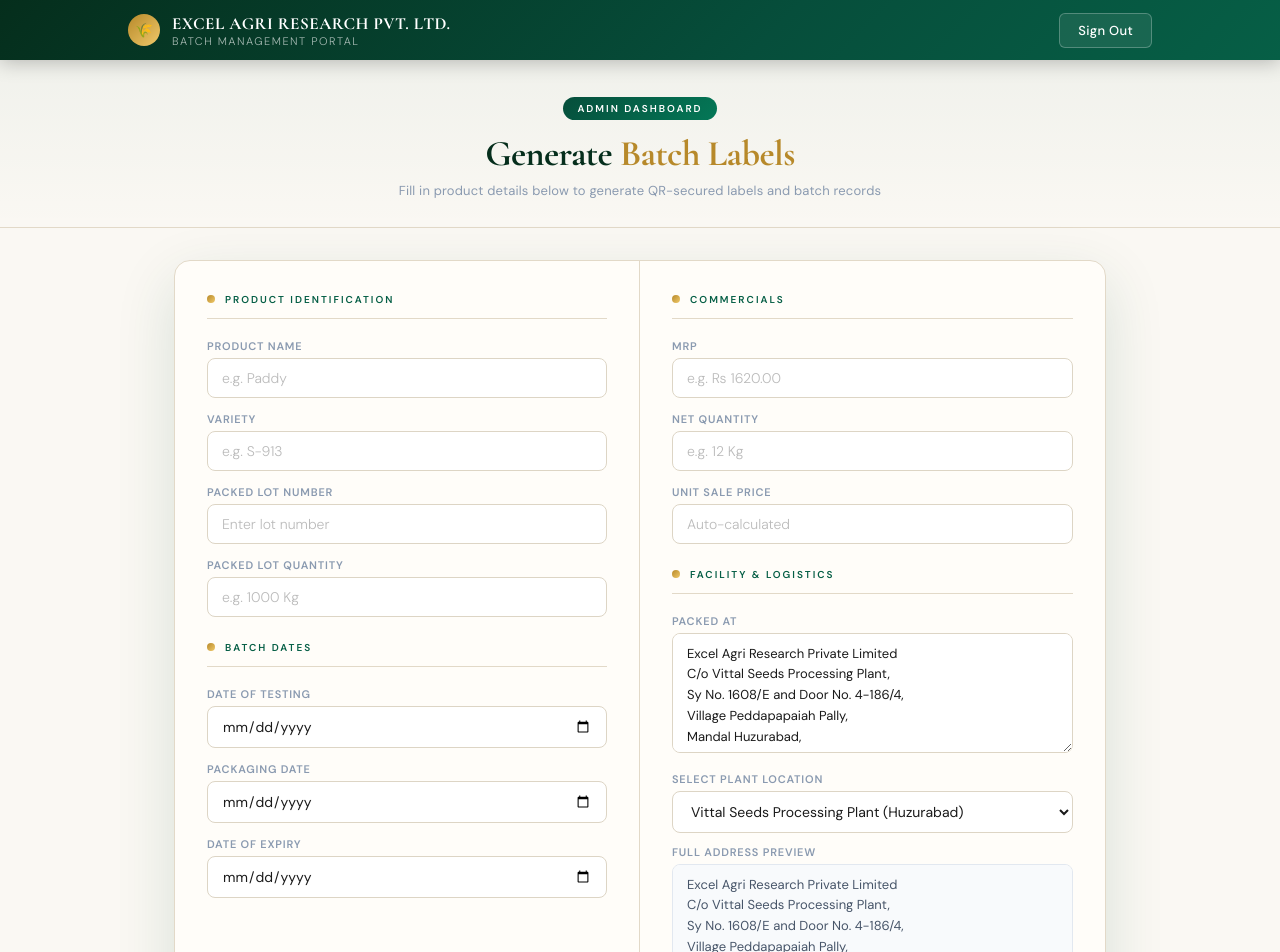
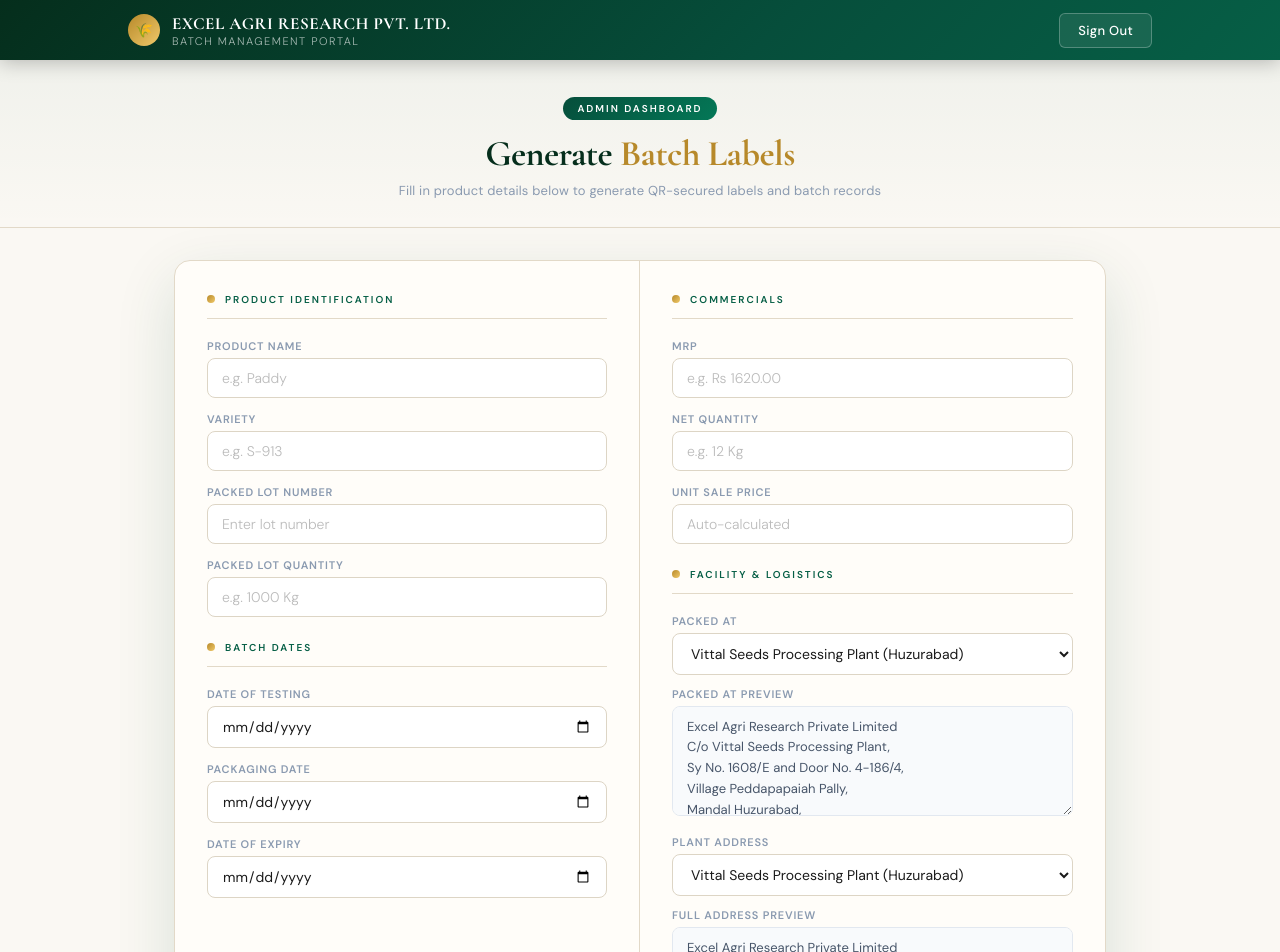
Before and after one commit to bhavanikrishnajakkam/frontendforexcelseeds, a React (Vite) app: page /admin/dashboard in a window 1280 px wide. Shown: the top 952 px of the page. Built offline with nearby package versions, Linux system fonts and the light colour scheme; no server answers; sample sign-in values are in the browser's storage.

Commit message:
introduced dropdown for packed at

```diff
--- a/src/pages/AdminDashboard.jsx
+++ b/src/pages/AdminDashboard.jsx
@@ -16,6 +16,7 @@
     mrp: '', totalWeight: '', netQty: '', unitSalePrice: '',
     packedAt: 'Excel Agri Research Private Limited \nC/o Vittal Seeds Processing Plant,\nSy No. 1608/E and Door No. 4-186/4,\nVillage Peddapapaiah Pally,\nMandal Huzurabad,\nDistrict Karimnagar - 505498,\nTelangana.',
     plantAddress: addressOption1,
+    packedAt: addressOption1,
     producedBy: 'EXCEL AGRI RESEARCH PVT.LTD',
     quantity: 10
   });
@@ -542,20 +543,51 @@
                   <input className="dash-input" name="unitSalePrice" placeholder="Auto-calculated" value={formData.unitSalePrice} onChange={handleChange} required />
                 </div>
 
+
+
+
+
+                {/* ── DROPDOWN IMPLEMENTATION HERE ── */}
+                {/* ── DROPDOWN & PREVIEW IMPLEMENTATION ── */}
+
                 <div className="dash-section-header" style={{ marginTop: '24px' }}>
                   <div className="dash-section-dot"></div>
                   <span className="dash-section-title">Facility & Logistics</span>
                 </div>
 
+                {/* ── PACKED AT DROPDOWN & PREVIEW ── */}
                 <div className="dash-input-wrap">
                   <label className="dash-label">Packed At</label>
-                  <textarea className="dash-textarea" style={{ height: '120px' }} name="packedAt" value={formData.packedAt} onChange={handleChange} required />
+                  <select
+                    className="dash-input"
+                    name="packedAt"
+                    value={formData.packedAt}
+                    onChange={handleChange}
+                    required
+                    style={{ cursor: 'pointer', marginBottom: '12px' }}
+                  >
+                    <option value={addressOption1}>Vittal Seeds Processing Plant (Huzurabad)</option>
+                    <option value={addressOption2}>Surya Agri Tech (Siddipet)</option>
+                  </select>
+
+                  <label className="dash-label">Packed At Preview</label>
+                  <textarea
+                    className="dash-textarea"
+                    style={{
+                      height: '110px',
+                      backgroundColor: '#f8fafc',
+                      color: '#475569',
+                      cursor: 'not-allowed',
+                      borderColor: '#e2e8f0'
+                    }}
+                    value={formData.packedAt}
+                    readOnly
+                  />
                 </div>
 
-                {/* ── DROPDOWN IMPLEMENTATION HERE ── */}
-                {/* ── DROPDOWN & PREVIEW IMPLEMENTATION ── */}
+                {/* ── PLANT ADDRESS DROPDOWN & PREVIEW ── */}
                 <div className="dash-input-wrap">
-                  <label className="dash-label">Select Plant Location</label>
+                  <label className="dash-label">Plant Address</label>
                   <select
                     className="dash-input"
                     name="plantAddress"
@@ -582,6 +614,8 @@
                     readOnly
                   />
                 </div>
+
+
 
                 <div className="dash-input-wrap">
                   <label className="dash-label">Produced By</label>
```
